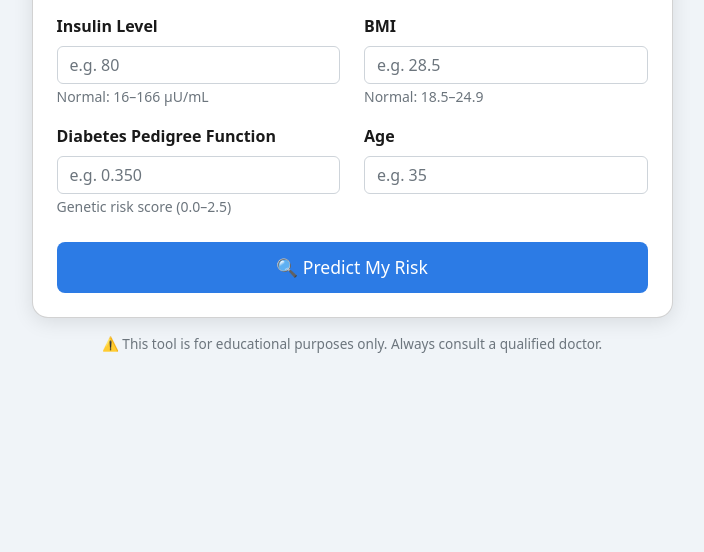
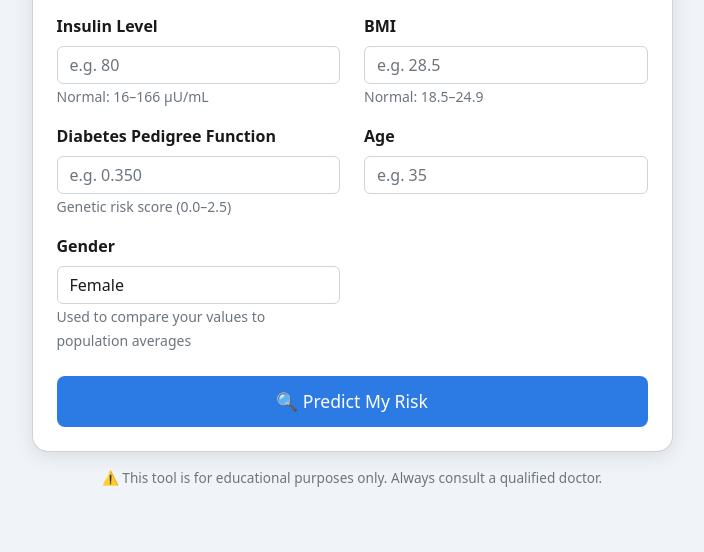
Before and after one commit to SRUSHTINRAO/diabetes-risk-app, a Flask app: page / in a window 1280 px wide. Shown: the part 787-1339 px from the top of the page, without its empty margins (288-992 px from the left). Before the commit the page ends 1140 px from the top, so only its background shows below. Run offline with Flask 3, Linux system fonts and the light colour scheme; parts of the project's set-up code (start-up, migrations or seed data) failed here and were passed over.

Commit message:
Add comparison tool — user values vs population averages by age and gender

```diff
--- a/app.py
+++ b/app.py
@@ -468,6 +468,7 @@ def predict():
 
     features = [float(values[f]) for f in DIABETES_RANGES.keys()]
     glucose_context = request.form.get('glucose_context', 'random')
+    gender = request.form.get('gender', 'female')
 
     prediction = diabetes_model.predict([features])[0]
     probability = diabetes_model.predict_proba([features])[0][1] * 100
@@ -508,7 +509,8 @@ def predict():
         features=features,
         interpretations=interpretations,
         glucose_context=glucose_context,
-        glucose_context_label=glucose_context_label
+        glucose_context_label=glucose_context_label,
+        gender=gender
     )
 
 
--- /dev/null
+++ b/static/averages.js
@@ -0,0 +1,265 @@
+// ── Reference averages by age group and gender ─────────────
+// Sources: ICMR, WHO, NHANES adapted for Indian population
+const AVERAGES = {
+    female: {
+        "18-29": {
+            glucose:     89.2,
+            bmi:         21.8,
+            bloodpressure: 70.1,
+            insulin:     74.5,
+            skinthickness: 23.4,
+        },
+        "30-44": {
+            glucose:     96.4,
+            bmi:         24.1,
+            bloodpressure: 74.2,
+            insulin:     82.3,
+            skinthickness: 27.1,
+        },
+        "45-59": {
+            glucose:    104.8,
+            bmi:         26.3,
+            bloodpressure: 78.6,
+            insulin:     91.4,
+            skinthickness: 29.8,
+        },
+        "60+": {
+            glucose:    112.3,
+            bmi:         25.8,
+            bloodpressure: 80.4,
+            insulin:     88.2,
+            skinthickness: 27.6,
+        },
+    },
+    male: {
+        "18-29": {
+            glucose:     91.4,
+            bmi:         22.3,
+            bloodpressure: 72.4,
+            insulin:     68.2,
+            skinthickness: 16.2,
+        },
+        "30-44": {
+            glucose:     99.1,
+            bmi:         24.8,
+            bloodpressure: 76.3,
+            insulin:     78.6,
+            skinthickness: 18.4,
+        },
+        "45-59": {
+            glucose:    107.2,
+            bmi:         25.9,
+            bloodpressure: 80.1,
+            insulin:     86.3,
+            skinthickness: 19.8,
+        },
+        "60+": {
+            glucose:    114.6,
+            bmi:         25.1,
+            bloodpressure: 81.8,
+            insulin:     83.4,
+            skinthickness: 18.6,
+        },
+    }
+};
+
+// ── Get age group from age ─────────────────────────────────
+function getAgeGroup(age) {
+    if (age < 30)  return "18-29";
+    if (age < 45)  return "30-44";
+    if (age < 60)  return "45-59";
+    return "60+";
+}
+
+// ── Get averages for a user ────────────────────────────────
+function getAverages(age, gender) {
+    const group = getAgeGroup(age);
+    return {
+        averages: AVERAGES[gender][group],
+        ageGroup: group,
+        gender:   gender
+    };
+}
+
+// ── Compare a value to average ─────────────────────────────
+// Returns { diff, pct, status, color, arrow }
+function compareValue(userVal, avgVal, lowerIsBetter) {
+    const diff = userVal - avgVal;
+    const pct  = Math.abs((diff / avgVal) * 100).toFixed(1);
+
+    let status, color, arrow;
+
+    if (Math.abs(diff) / avgVal < 0.05) {
+        // Within 5% = near average
+        status = "Near average";
+        color  = "#28a745";
+        arrow  = "≈";
+    } else if (lowerIsBetter) {
+        if (diff > 0) {
+            status = "Above average";
+            color  = diff / avgVal > 0.15 ? "#c62828" : "#e65100";
+            arrow  = "▲";
+        } else {
+            status = "Below average";
+            color  = "#28a745";
+            arrow  = "▼";
+        }
+    } else {
+        // higher is better (e.g. max heart rate)
+        if (diff < 0) {
+            status = "Below average";
+            color  = diff / avgVal < -0.15 ? "#c62828" : "#e65100";
+            arrow  = "▼";
+        } else {
+            status = "Above average";
+            color  = "#28a745";
+            arrow  = "▲";
+        }
+    }
+
+    return { diff: diff.toFixed(1), pct, status, color, arrow };
+}
+
+// ── Build full comparison for all fields ───────────────────
+function buildComparison(userValues, age, gender) {
+    const { averages, ageGroup } = getAverages(age, gender);
+
+    return {
+        ageGroup,
+        gender,
+        fields: [
+            {
+                label:         "Glucose",
+                unit:          "mg/dL",
+                userVal:       userValues.glucose,
+                avgVal:        averages.glucose,
+                lowerIsBetter: true,
+                ...compareValue(userValues.glucose,
+                                averages.glucose, true)
+            },
+            {
+                label:         "BMI",
+                unit:          "",
+                userVal:       userValues.bmi,
+                avgVal:        averages.bmi,
+                lowerIsBetter: true,
+                ...compareValue(userValues.bmi,
+                                averages.bmi, true)
+            },
+            {
+                label:         "Blood Pressure",
+                unit:          "mm Hg",
+                userVal:       userValues.bloodpressure,
+                avgVal:        averages.bloodpressure,
+                lowerIsBetter: true,
+                ...compareValue(userValues.bloodpressure,
+                                averages.bloodpressure, true)
+            },
+            {
+                label:         "Insulin",
+                unit:          "uU/mL",
+                userVal:       userValues.insulin,
+                avgVal:        averages.insulin,
+                lowerIsBetter: true,
+                ...compareValue(userValues.insulin,
+                                averages.insulin, true)
+            },
+            {
+                label:         "Skin Thickness",
+                unit:          "mm",
+                userVal:       userValues.skinthickness,
+                avgVal:        averages.skinthickness,
+                lowerIsBetter: true,
+                ...compareValue(userValues.skinthickness,
+                                averages.skinthickness, true)
+            },
+        ]
+    };
+}
+
+// ── Render comparison table into a container ───────────────
+function renderComparison(containerId, userValues, age, gender) {
+    const container = document.getElementById(containerId);
+    if (!container) return;
+
+    const comp = buildComparison(userValues, age, gender);
+    const genderLabel = gender === 'female' ? 'Female' : 'Male';
+
+    let html = `
+        <h6 class="fw-bold mt-4">
+            📊 <span data-i18n="comparison_title">
+                Your Values vs Population Average
+            </span>
+        </h6>
+        <p style="font-size:0.82rem; color:var(--text-muted); margin-bottom:10px;">
+            Compared to average
+            <strong>${genderLabel}, Age ${comp.ageGroup}</strong>
+            (Indian population reference)
+        </p>
+        <div class="table-responsive">
+        <table class="table table-sm table-bordered"
+               style="font-size:0.85rem;">
+            <thead style="background:var(--table-alt);">
+                <tr>
+                    <th style="color:var(--text);">Parameter</th>
+                    <th style="color:var(--text); text-align:center;">You</th>
+                    <th style="color:var(--text); text-align:center;">Avg</th>
+                    <th style="color:var(--text); text-align:center;">Diff</th>
+                    <th style="color:var(--text); text-align:center;">Status</th>
+                </tr>
+            </thead>
+            <tbody>
+    `;
+
+    comp.fields.forEach(f => {
+        html += `
+            <tr>
+                <td style="color:var(--text); font-weight:600;">
+                    ${f.label}
+                </td>
+                <td style="color:var(--text); text-align:center;">
+                    <strong>${f.userVal}</strong>
+                    <span style="font-size:0.75rem;
+                                 color:var(--text-muted);">
+                        ${f.unit}
+                    </span>
+                </td>
+                <td style="color:var(--text-muted); text-align:center;">
+                    ${f.avgVal}
+                    <span style="font-size:0.75rem;">
+                        ${f.unit}
+                    </span>
+                </td>
+                <td style="text-align:center;
+                           color:${f.color};
+                           font-weight:600;">
+                    ${f.arrow} ${Math.abs(f.diff)}
+                </td>
+                <td style="text-align:center;">
+                    <span style="background:${f.color}22;
+                                 color:${f.color};
+                                 padding:2px 8px;
+                                 border-radius:12px;
+                                 font-size:0.78rem;
+                                 font-weight:600;">
+                        ${f.status}
+                    </span>
+                </td>
+            </tr>
+        `;
+    });
+
+    html += `
+            </tbody>
+        </table>
+        </div>
+        <p style="font-size:0.75rem; color:var(--text-muted); margin-top:4px;">
+            ▲ Above average &nbsp;|&nbsp;
+            ▼ Below average &nbsp;|&nbsp;
+            ≈ Near average (&lt;5% difference)
+            &nbsp;|&nbsp; Reference: ICMR / WHO Indian population data
+        </p>
+    `;
+
+    container.innerHTML = html;
+}
--- a/static/translations.js
+++ b/static/translations.js
@@ -25,6 +25,10 @@ const translations = {
         label_bmi:          "BMI",
         label_dpf:          "Diabetes Pedigree Function",
         label_age:          "Age",
+        label_gender:       "Gender",
+        label_female:       "Female",
+        label_male:         "Male",
+        comparison_title:   "Your Values vs Population Average",
 
         // ── BMI Calculator ───────────────────────────────────
         bmi_title:          "BMI Calculator — auto-fills the BMI field below",
@@ -118,6 +122,10 @@ const translations = {
         label_bmi:          "ಬಿಎಂಐ",
         label_dpf:          "ಮಧುಮೇಹ ವಂಶಾವಳಿ ಕಾರ್ಯ",
         label_age:          "ವಯಸ್ಸು",
+        label_gender:       "ಲಿಂಗ",
+        label_female:       "ಮಹಿಳೆ",
+        label_male:         "ಪುರುಷ",
+        comparison_title:   "ನಿಮ್ಮ ಮೌಲ್ಯಗಳು vs ಜನಸಂಖ್ಯೆ ಸರಾಸರಿ",
 
         // ── BMI Calculator ───────────────────────────────────
         bmi_title:          "ಬಿಎಂಐ ಕ್ಯಾಲ್ಕುಲೇಟರ್ — ಕೆಳಗಿನ ಬಿಎಂಐ ಕ್ಷೇತ್ರ ತುಂಬಿಸುತ್ತದೆ",
@@ -211,6 +219,10 @@ const translations = {
         label_bmi:          "बीएमआई",
         label_dpf:          "मधुमेह वंशावली कार्य",
         label_age:          "आयु",
+        label_gender:       "लिंग",
+        label_female:       "महिला",
+        label_male:         "पुरुष",
+        comparison_title:   "आपके मूल्य बनाम जनसंख्या औसत",
 
         // ── BMI Calculator ───────────────────────────────────
         bmi_title:          "बीएमआई कैलकुलेटर — नीचे बीएमआई फ़ील्ड भरता है",
--- a/templates/index.html
+++ b/templates/index.html
@@ -6,6 +6,7 @@
     <title>Diabetes Risk Predictor</title>
     <link href="https://cdn.jsdelivr.net/npm/bootstrap@5.3.0/dist/css/bootstrap.min.css" rel="stylesheet">
     <script src="/static/translations.js"></script>
+    <script src="/static/averages.js"></script>
     <style>
         /* ── CSS Variables ── */
         :root {
@@ -356,6 +357,31 @@
                                 {% endif %}
                             </div>
 
+                            <!-- Gender (for comparison tool) -->
+                            <div class="col-md-6 mb-3">
+                                <label class="form-label fw-bold"
+                                       data-i18n="label_gender">Gender</label>
+                                <select name="gender"
+                                    class="form-select"
+                                    style="background:var(--input-bg);
+                                           color:var(--input-text);
+                                           border-color:var(--input-border);">
+                                    <option value="female"
+                                        {% if values.gender == 'female' or not values.gender %}
+                                        selected{% endif %}>
+                                        Female
+                                    </option>
+                                    <option value="male"
+                                        {% if values.gender == 'male' %}
+                                        selected{% endif %}>
+                                        Male
+                                    </option>
+                                </select>
+                                <small class="text-muted">
+                                    Used to compare your values to population averages
+                                </small>
+                            </div>
+
                         </div>
                         <button type="submit" class="btn-predict mt-2">
                             🔍 <span data-i18n="btn_predict">Predict My Risk</span>
```
Also changed, not shown: templates/result.html (+25 -7 lines), predictions.db.
